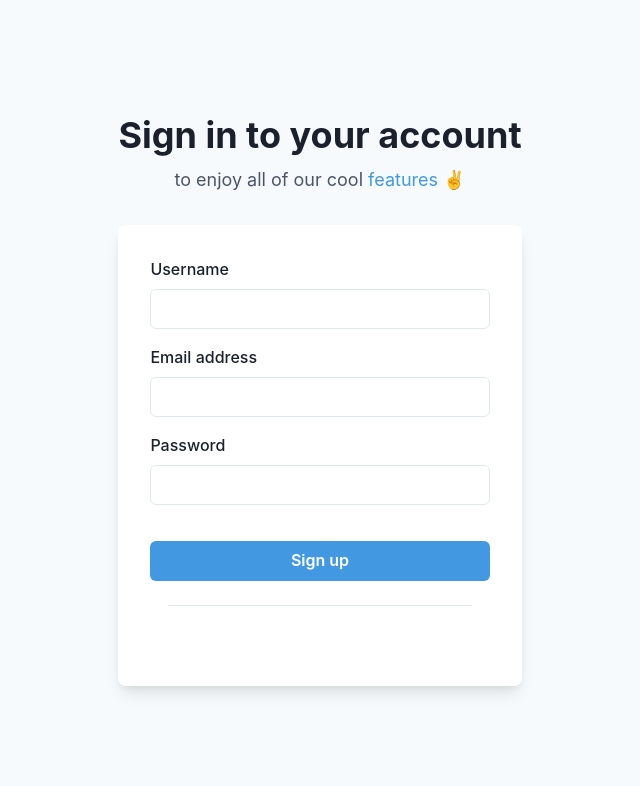
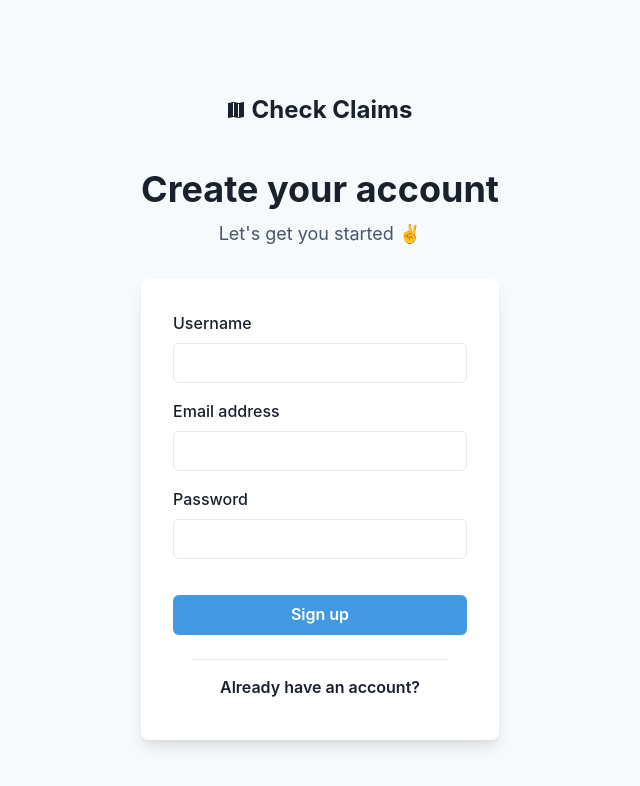
Before and after one commit to Robogeek95/check-claims, a Next.js app: page /signup in a window 1280 px wide. Shown: the top 786 px of the page, without its empty margins (320-960 px from the left). Built offline with nearby package versions, Linux system fonts and the light colour scheme.

Commit message:
created signup page

```diff
--- a/pages/signup.js
+++ b/pages/signup.js
@@ -12,6 +12,7 @@ import {
   Text,
   useColorModeValue,
 } from '@chakra-ui/react';
+import Logo from '../components/Logo';
 
 export default function Signup() {
   return (
@@ -22,9 +23,11 @@ export default function Signup() {
       bg={useColorModeValue('gray.50', 'gray.800')}>
       <Stack spacing={8} mx={'auto'} maxW={'lg'} py={12} px={6}>
         <Stack align={'center'}>
-          <Heading fontSize={'4xl'}>Sign in to your account</Heading>
-          <Text fontSize={'lg'} color={'gray.600'}>
-            to enjoy all of our cool <Link color={'blue.400'}>features</Link> ✌️
+          <Link href='/' my={8}>
+            <Logo />
+          </Link>
+          <Heading fontSize={'4xl'}>Create your account</Heading>
+          <Text fontSize={'lg'} color={'gray.600'}>Let&apos;s get you started ✌️
           </Text>
         </Stack>
         <Box
@@ -60,14 +63,13 @@ export default function Signup() {
               </Box>
 
               <Button
-                color={'white'}
                 variant="ghost"
                 as="a"
                 href="/login"
                 _hover={{
-                  bg: 'gray.800',
+                  bg: useColorModeValue('gray.200', 'blue.800'),
                 }}>
-                Sign in
+                Already have an account?
               </Button>
             </Stack>
           </Stack>
```
